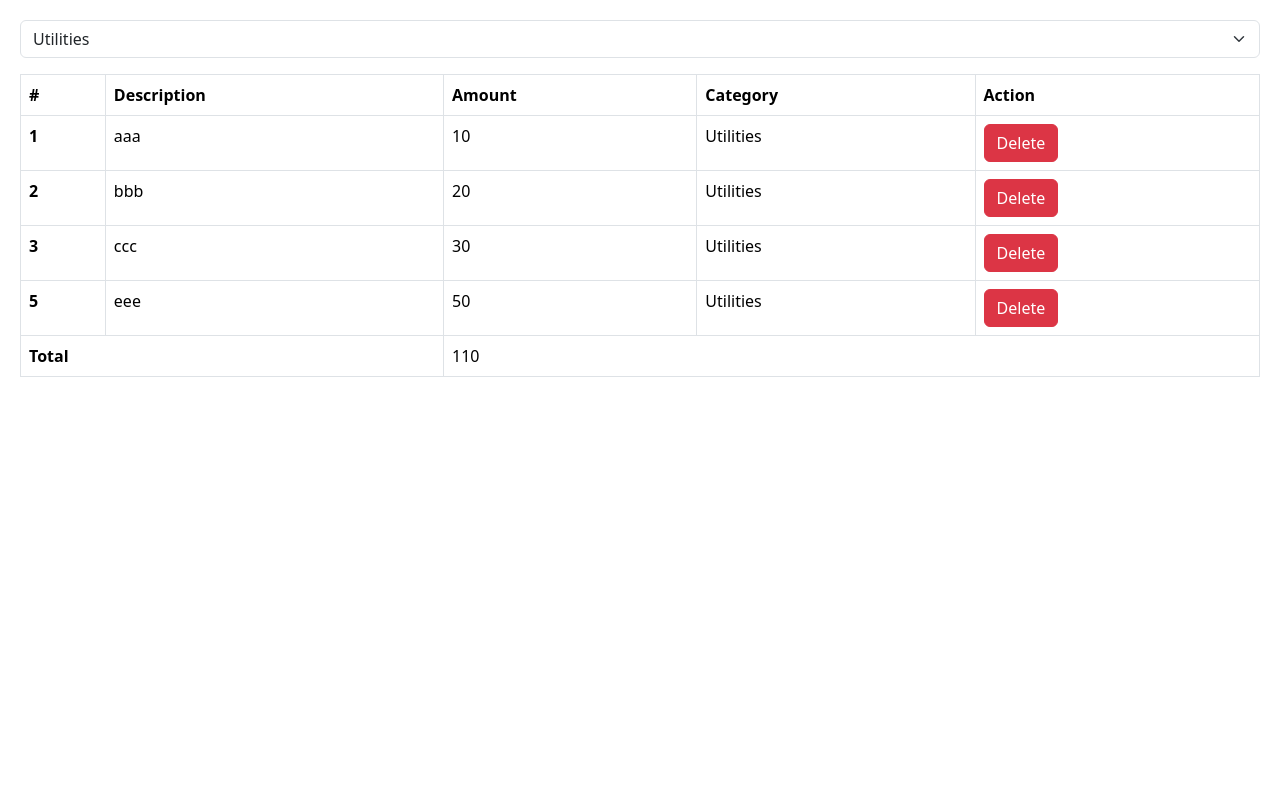
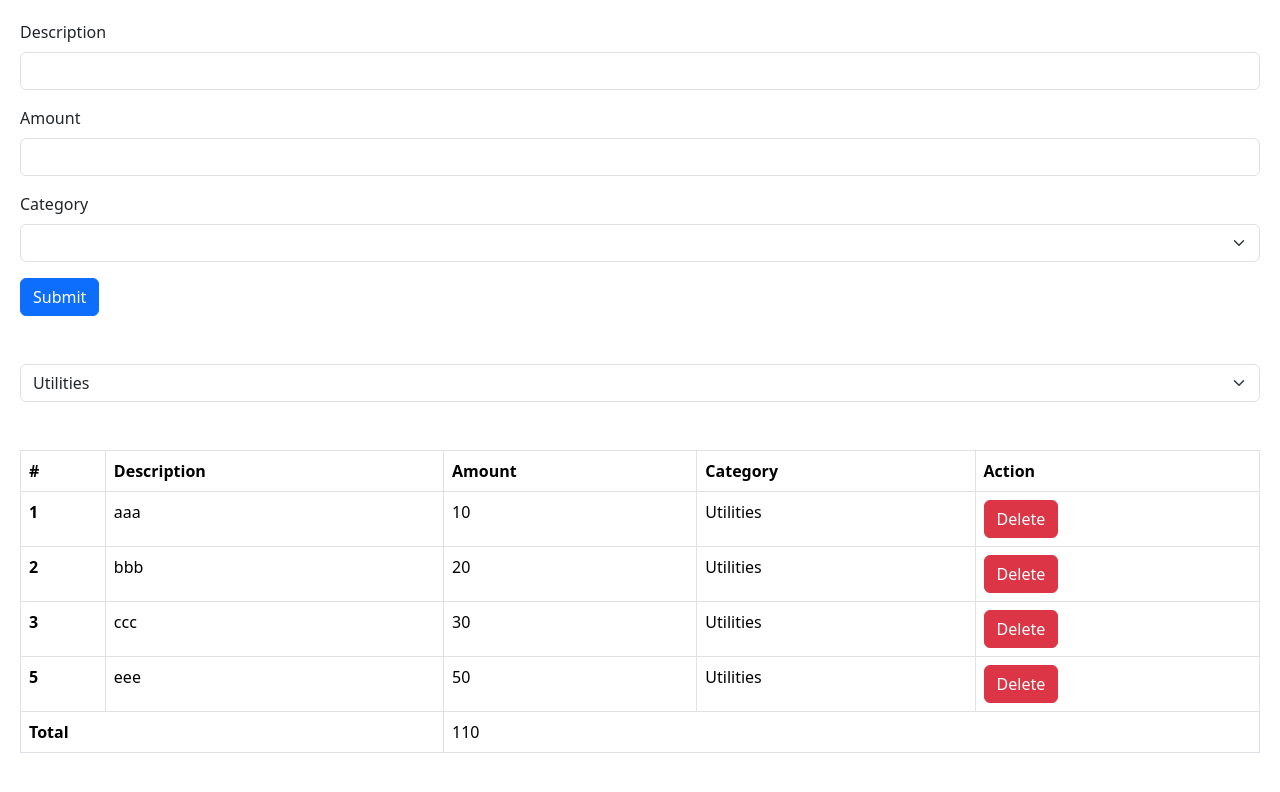
Before and after one commit to ashutosh-gole/react-app, a React (Vite) app: page / in a window 1280 px wide. Shown: the top 792 px of the page. Built offline with nearby package versions, Linux system fonts and the light colour scheme.

Commit message:
expense form created

```diff
--- a/src/App.tsx
+++ b/src/App.tsx
@@ -2,6 +2,8 @@ import { useState } from "react";
 import "./App.css";
 import ExpenseList from "./expense-tracker/components/ExpenseList";
 import ExpenseFilter from "./expense-tracker/components/ExpenseFilter";
+import ExpenseForm from "./expense-tracker/components/ExpenseForm";
+export const categories = ["Groceries", "Utilities", "Entertainment"];
 
 function App() {
   // set the default selected category as "Utilities" for practice
@@ -20,7 +22,11 @@ function App() {
 
   return (
     <>
-      <div className="mb-3">
+      <div className="mb-5">
+        <ExpenseForm />
+      </div>
+
+      <div className="mb-5">
         <ExpenseFilter
           defaultSelectedCategory={selectedCategory}
           onSelectCategory={(category) => setSelectedCategory(category)}
--- /dev/null
+++ b/src/expense-tracker/components/ExpenseForm.tsx
@@ -0,0 +1,42 @@
+import { categories } from "../../App";
+
+const ExpenseForm = () => {
+  return (
+    <form>
+      <div className="mb-3">
+        <label htmlFor="description" className="form-label">
+          Description
+        </label>
+        <input type="text" className="form-control" id="description" />
+      </div>
+
+      <div className="mb-3">
+        <label htmlFor="amount" className="form-label">
+          Amount
+        </label>
+        <input type="number" className="form-control" id="amount" />
+      </div>
+
+      <div className="mb-3">
+        <label htmlFor="description" className="form-label">
+          Category
+        </label>
+
+        <select id="categorySelector" className="form-select">
+          <option value=""></option>
+          {categories.map((category) => (
+            <option key={category} value={category}>
+              {category}
+            </option>
+          ))}
+        </select>
+      </div>
+
+      <button type="submit" className="btn btn-primary">
+        Submit
+      </button>
+    </form>
+  );
+};
+
+export default ExpenseForm;
```
